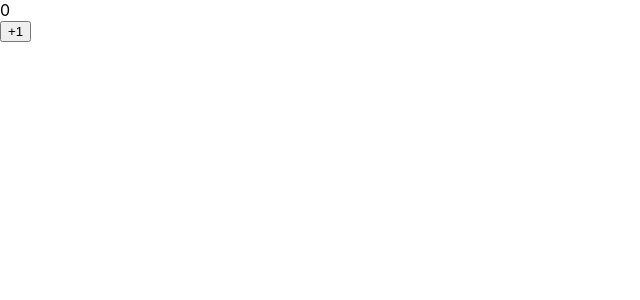
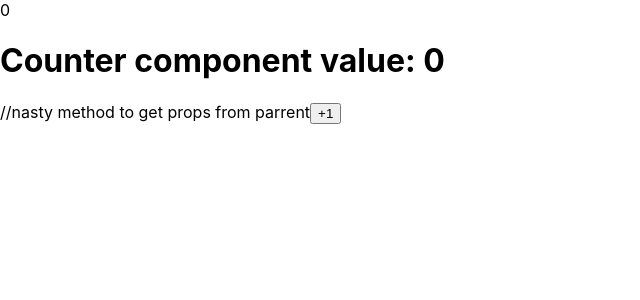
Before and after one commit to RoGueFroM/React-shenanigans, a React (Create React App) app: page / in a window 1280 px wide. Shown: the top 300 px of the page, without its empty margins (0-640 px from the left). Built offline with nearby package versions, Linux system fonts and the light colour scheme.

Commit message:
Don't forget to not leave spaces ReactDOM.render(<Lesson>!!!HERE!!!<Counter />!!!HERE!!!</Lesson>, document.getElementById('root'))

```diff
--- a/src/Lesson PropTypes.js
+++ b/src/Lesson PropTypes.js
@@ -24,13 +24,12 @@ export const Counter = ({counter = 0}) => {
 // }
 
 export class Lesson extends Component {
-
 	static propTypes = {
-		children: PropTypes.element
+		children: PropTypes.element,
 	}
 
 	static defaultProps = {
-		children: null
+		children: null,
 	}
 
 	state = {
@@ -45,9 +44,11 @@ export class Lesson extends Component {
 
 	render() {
 		const {counter} = this.state;
+		const {children} = this.props;
 		return	(
 			<div>
 					<div>{counter}</div>
+					{React.cloneElement(children, {counter: this.state.counter} )} //nasty method to get props from parrent
 					<button onClick={this.handleClick}>+1</button>
 			</div>
 		);
--- a/src/index.js
+++ b/src/index.js
@@ -53,5 +53,5 @@ import * as serviceWorker from './serviceWorker';
 
 // ====================================================================================
 
-ReactDOM.render(<Lesson> <Counter /> </Lesson>, document.getElementById('root'));
+ReactDOM.render(<Lesson><Counter /></Lesson>, document.getElementById('root'));
 serviceWorker.unregister();
```
